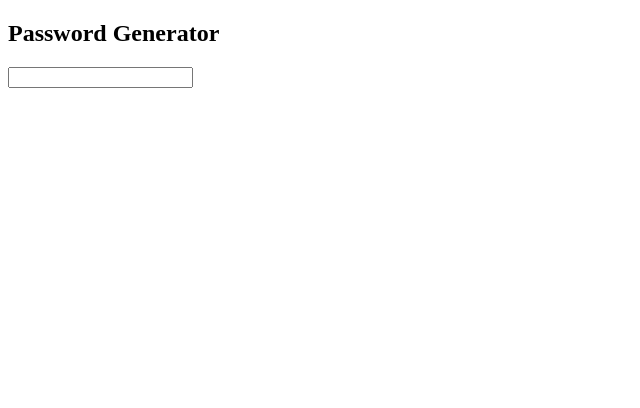
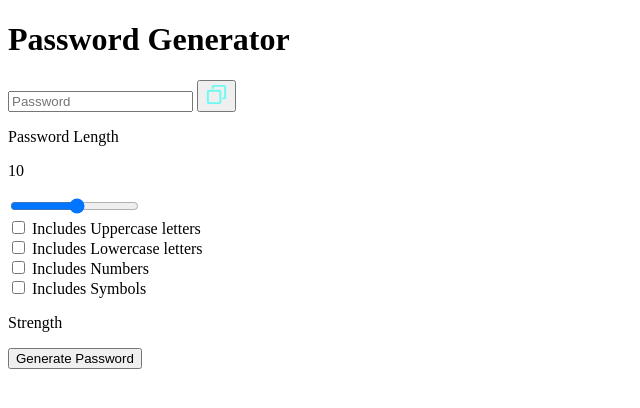
Before and after one commit to Sahiljain24/Password-Generator, a plain HTML site: page index.html in a window 1280 px wide. Shown: the whole page, without its empty margins (0-640 px from the left). Drawn offline with Linux system fonts and the light colour scheme.

Commit message:
Html file updated

```diff
--- a/index.html
+++ b/index.html
@@ -6,15 +6,60 @@
     <title>Password Generator</title>
 </head>
 <body>
-    <div class="wrapper">
+
         <div class="container">
+            <h1>Password Generator</h1>
+            <div class="display-container">
+
+            <input readonly placeholder="Password" class="display" data-passwordDisplay>
+            <button data-copy>
+                <span data-copyMsg></span>
+                <img src="./assets/copy.svg" alt="copy" width="23" height="23">
+            </button>
+
+
+           </div>
+
+
+           <div class="input-section">
+
+            <div class="length-container">
+                <p>Password Length</p>
+                <p>10</p>
+            </div>
+            <input type="range" min="1" max="20" class="slider" step="1" data-lengthSlider>
+
+
+
+
+
             <div>
-                <h2>Password Generator</h2>
+                <input type="checkbox" name="Uppercase" id="uppercase">
+                <label for="Uppercase">Includes Uppercase letters</label>
             </div>
-            <input type="text" >
+            <div>
+                <input type="checkbox" name="lowercase" id="lowercase">
+                <label for="Lowercase">Includes Lowercase letters</label>
+            </div>
+            <div>
+                <input type="checkbox" name="Numbers" id="numbers">
+                <label for="Numbers">Includes Numbers</label>
+            </div>
+            <div>
+                <input type="checkbox" name="Symbols" id="symbols">
+                <label for="Symbols">Includes Symbols</label>
+            </div>
 
+
+
+           <div class="strength-container">
+            <p>Strength</p>
+            <div data-indicator></div>
+           </div>
+           <button class="generateButton">Generate Password</button>
         </div>
-    </div>
+        </div>
+
 
 </body>
 </html>
```
